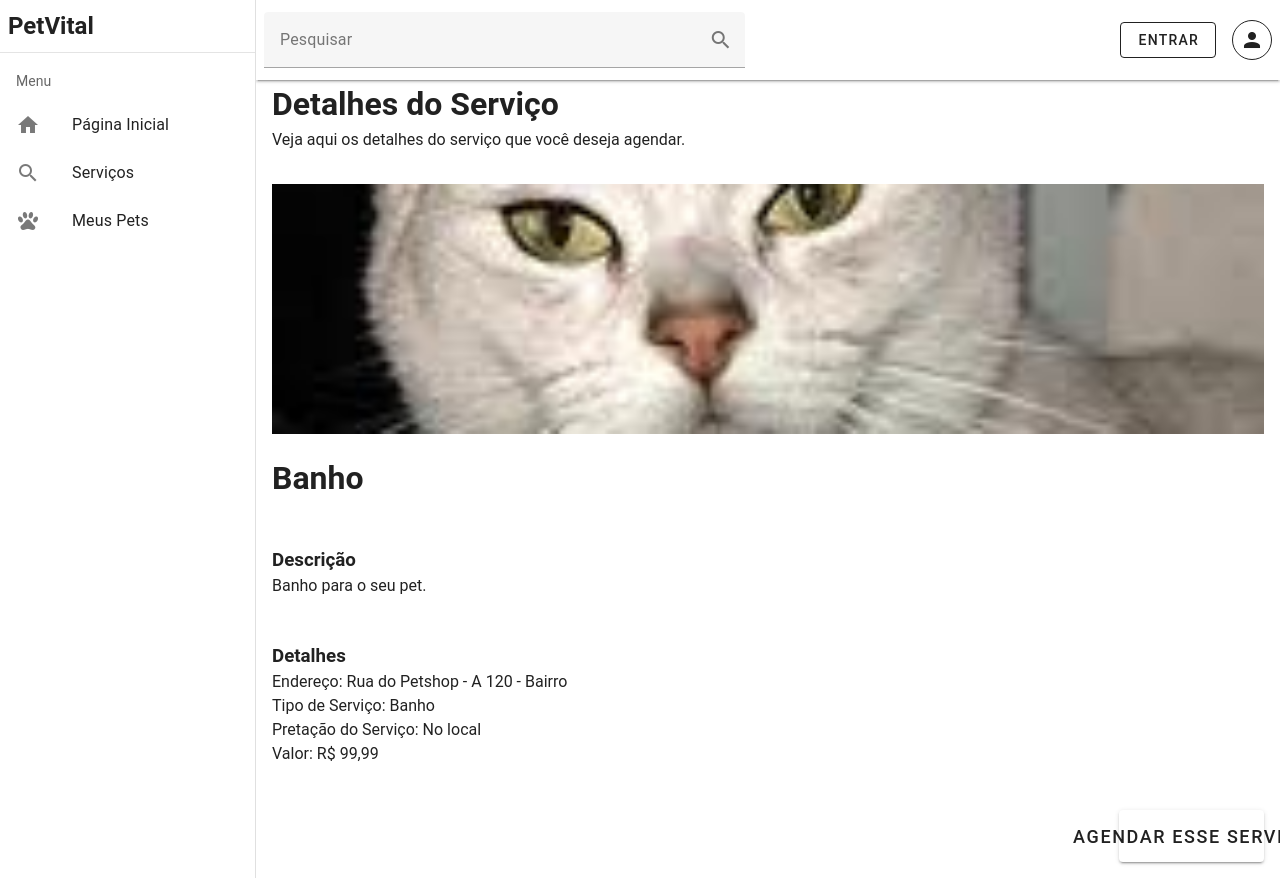
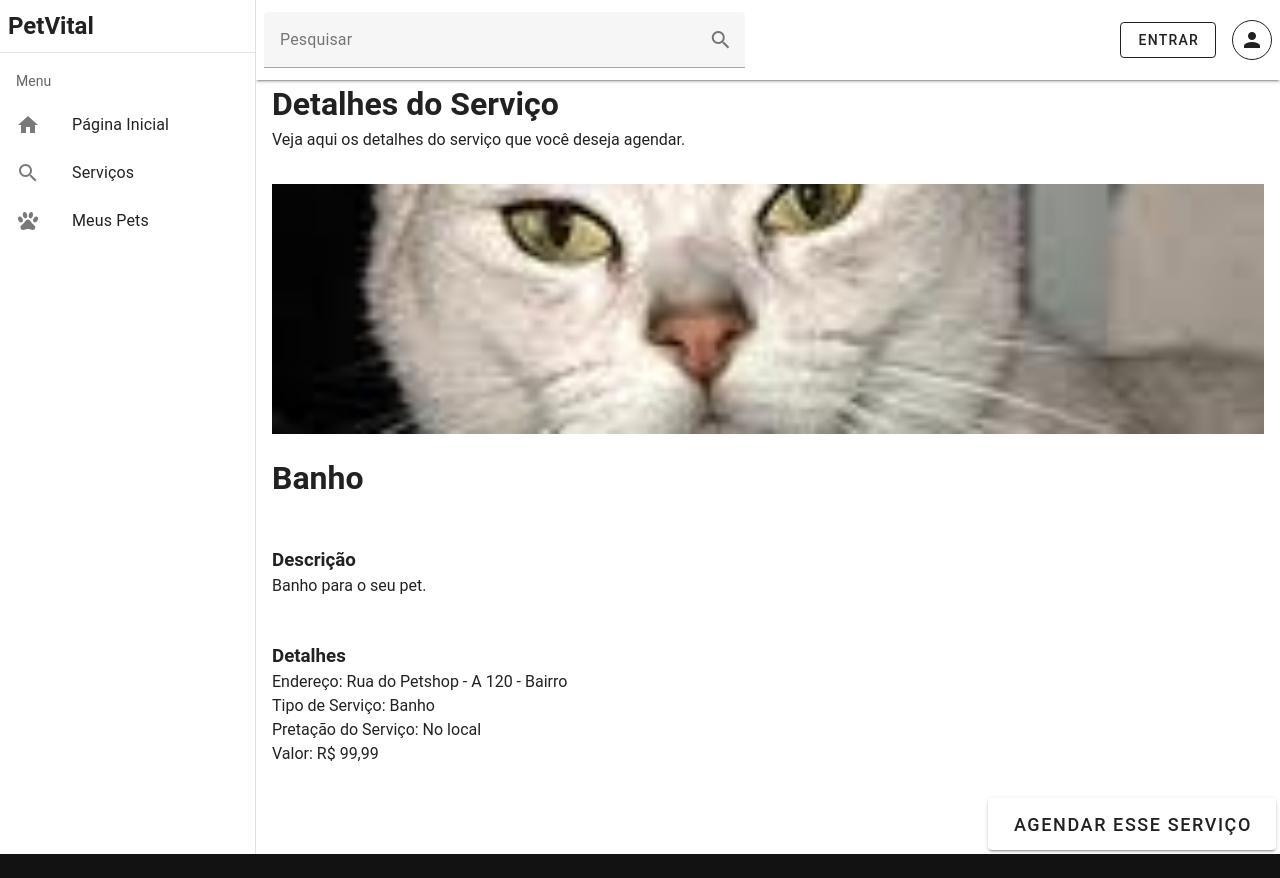
Before and after one commit to Kishi011/Abex-PetVital, a Vue app: page /detalhes-servico in a window 1280 px wide. After the commit the page ends 854 px from the top, so only its background shows below. Built offline with nearby package versions, Linux system fonts and the light colour scheme.

Commit message:
Arrumando botão de agendamento dos serviços

```diff
--- a/src/pages/detalhes-servico.vue
+++ b/src/pages/detalhes-servico.vue
@@ -33,9 +33,9 @@
     </v-row>
 
     <v-row justify="end">
-      <v-col cols="2">
+
         <v-btn size="x-large" @click="dialog = true">Agendar esse serviço</v-btn>
-      </v-col>
+
     </v-row>
 
     <v-dialog v-model="dialog" width="750">
```
